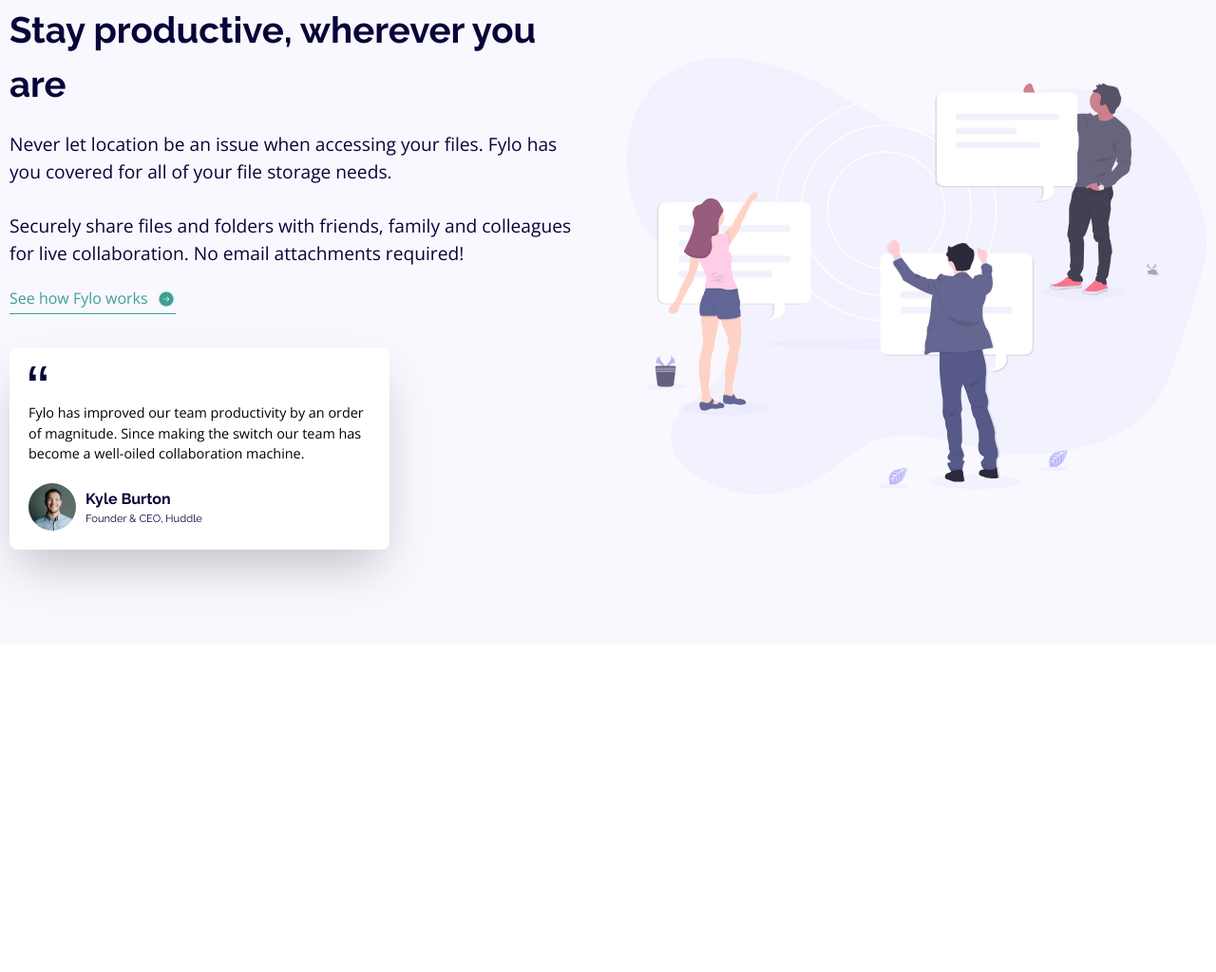
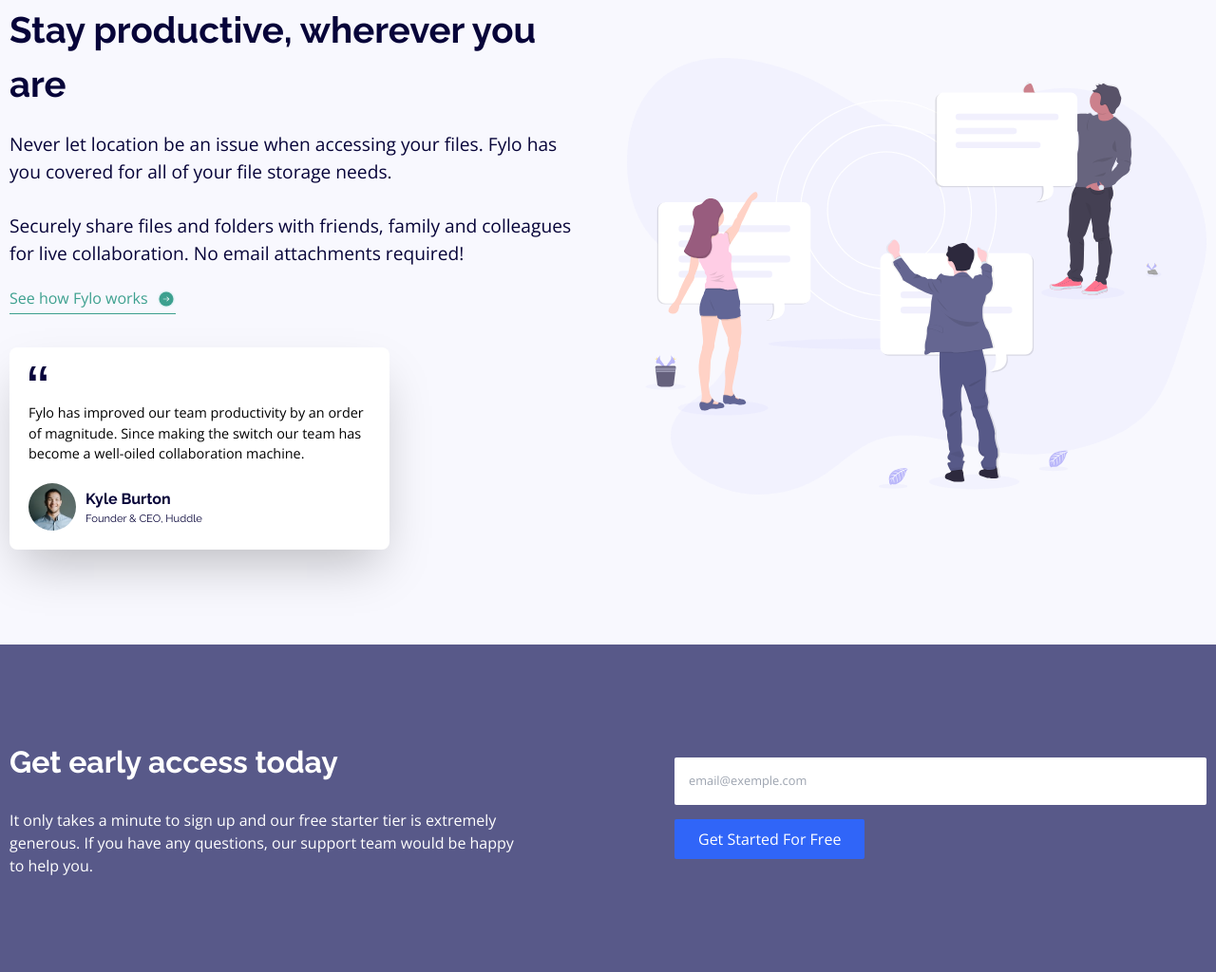
Before and after one commit to Aziztheprogrammer/FrontEnd-Mentor-18, a plain HTML site: page index.html in a window 1280 px wide. Shown: the part 899-1923 px from the top of the page at 95% size. Before the commit the page ends 1578 px from the top, so only its background shows below. Drawn offline with nearby package versions, Linux system fonts and the light colour scheme.

Commit message:
Developing Early Access Section

```diff
--- a/index.html
+++ b/index.html
@@ -69,15 +69,23 @@
     </div>
   </section>
   <!-- End About Section -->
+  <!-- Start Early Access -->
+  <section class="early-access">
+    <div class="container">
+      <div>
+        <h1>Get early access today</h1>
+        <p>It only takes a minute to sign up and our free starter tier is extremely generous.
+        If you have any questions, our support team would be happy to help you.</p>
+      </div>
+      <form>
+        <input type="email" name="early-access-input" placeholder="email@exemple.com" class="rounded-sm">
+        <button class="rounded-sm">Get Started For Free</button>
+      </form>
+    </div>
+  </section>
+  <!-- End Early Access -->
 
   <!--
-  Get early access today
-
-  It only takes a minute to sign up and our free starter tier is extremely generous.
-  If you have any questions, our support team would be happy to help you.
-
-  Get Started For Free
-
   Phone: +1-543-123-4567
   example@fylo.com
 
--- a/stylesheet.css
+++ b/stylesheet.css
@@ -72,13 +72,13 @@ section.landing form {
 	gap: 10px;
 }
 
-section.landing form input {
+section form input {
 	padding: 8px 15px;
 	border: #000 solid 1px;
 	flex-grow: 1;
 }
 
-section.landing form button {
+section form button {
 	background-color: hsl(224, 93%, 58%);
 	padding: 9px 25px;
 	color: white;
@@ -201,3 +201,59 @@ section.about .text .review .user p {
 	font-size: 0.7rem;
 }
 /*End About*/
+
+/*Start Early Access*/
+section.early-access {
+	padding: var(--section-padding) 10px;
+	background-color: hsl(238, 22%, 44%);
+	color: white;
+}
+
+section.early-access .container {
+	display: flex;
+	align-items: center;
+	justify-content: space-between;
+	flex-wrap: wrap;
+	gap: 150px;
+}
+
+section.early-access .container > div {
+	max-width: 550px;
+}
+
+section.early-access .container > div h1 {
+	font-family: "Raleway", sans-serif;
+	font-size: 2rem;
+	font-weight: 700;
+	margin-bottom: 25px;
+}
+
+section.early-access .container > form {
+	flex-grow: 1;
+}
+
+section.early-access .container > form input {
+	padding: 15px 15px;
+	width: 100%;
+	border: none;
+	margin-bottom: 15px;
+	font-size: 0.8rem;
+}
+
+@media (max-width: 1024px) {
+	section.early-access .container {
+		justify-content: center;
+		gap: 50px;
+	}
+
+	section.early-access .container > div {
+		width: 100%;
+		text-align: center;
+	}
+
+	section.early-access .container > form button {
+		width: 100%;
+	}
+}
+
+/*End Early Access*/
```
